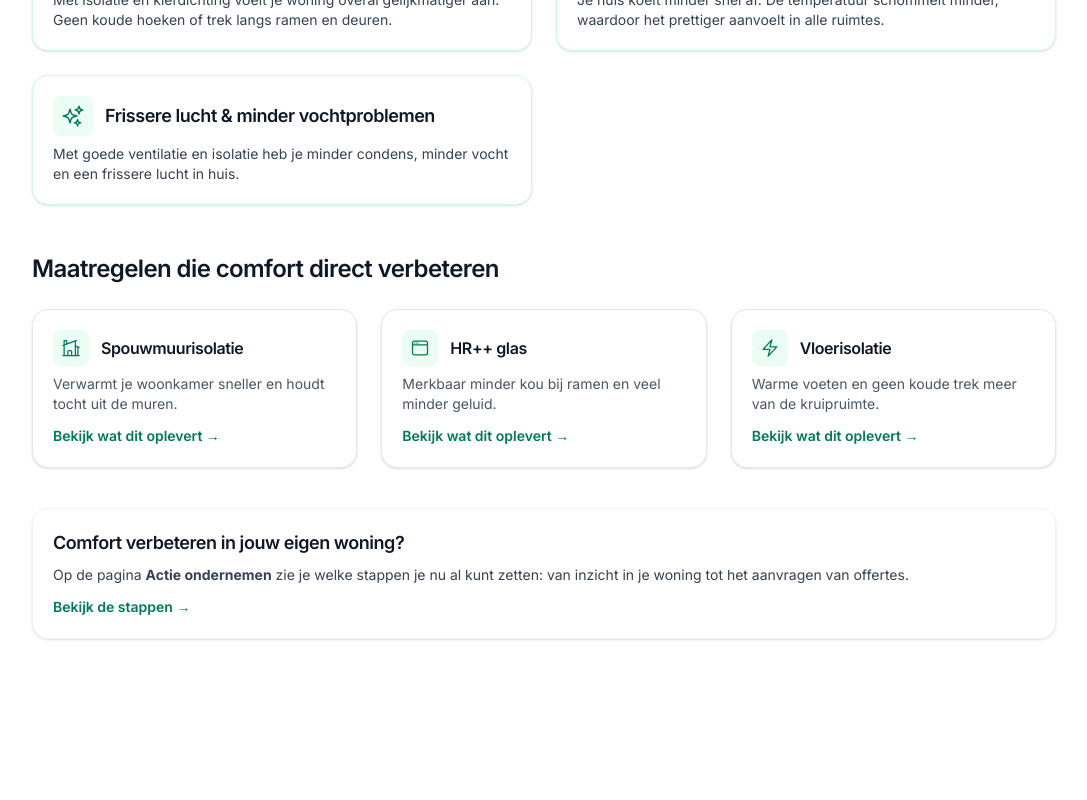
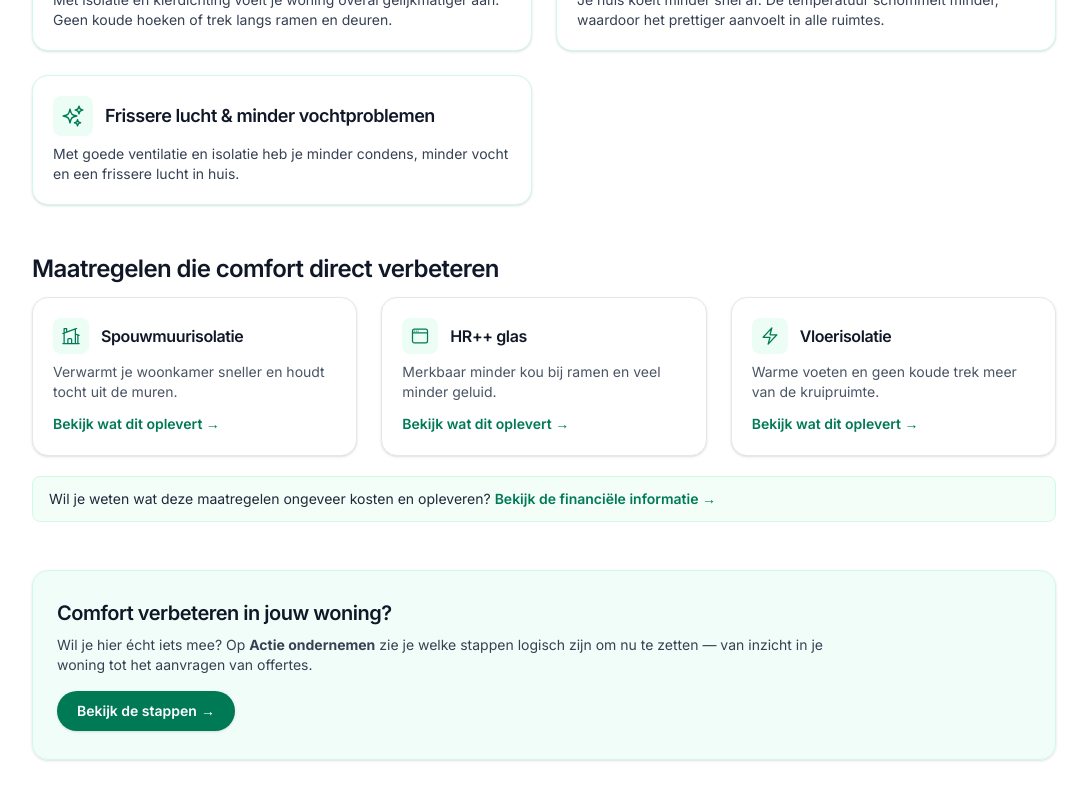
Before and after one commit to tjmichiels/renoveerjewoning, a Next.js app: page /wooncomfort in a window 1280 px wide. Shown: the part 402-1202 px from the top of the page, without its empty margins (96-1183 px from the left). Built offline with nearby package versions, Linux system fonts and the light colour scheme.

Commit message:
CTA verbeterd en secundaire CTA toegevoegd op wooncomfort-pagina

```diff
--- a/app/wooncomfort/page.tsx
+++ b/app/wooncomfort/page.tsx
@@ -105,7 +105,7 @@ export default function WooncomfortPage() {
                             Maatregelen die comfort direct verbeteren
                         </h2>
 
-                        <ul className="mt-6 grid gap-6 sm:grid-cols-3">
+                        <ul className="mt-3 grid gap-6 sm:grid-cols-3">
                             {measures.map(({icon: Icon, title, text, link}, i) => (
                                 <li
                                     key={i}
@@ -129,23 +129,47 @@ export default function WooncomfortPage() {
                         </ul>
                     </section>
 
-                    <section className="mx-auto mt-10 max-w-5xl pb-16">
-                        <div className="rounded-2xl border border-gray-100 bg-white px-5 py-5 shadow-sm">
-                            <h2 className="text-lg font-semibold text-gray-900">
-                                Comfort verbeteren in jouw eigen woning?
-                            </h2>
-                            <p className="mt-2 text-sm text-gray-700">
-                                Op de pagina <strong>Actie ondernemen</strong> zie je welke stappen je nu
-                                al kunt zetten: van inzicht in je woning tot het aanvragen van offertes.
+                    <section className="mt-5">
+                        <div
+                            className="rounded-lg border border-emerald-100 bg-emerald-50/60 px-4 py-3 text-sm text-gray-800">
+                            <p>
+                                Wil je weten wat deze maatregelen ongeveer kosten en opleveren?{" "}
+                                <Link
+                                    href="/financieel"
+                                    className="font-semibold text-emerald-700 hover:text-emerald-900"
+                                >
+                                    Bekijk de financiële informatie →
+                                </Link>
                             </p>
-                            <Link
-                                href="/actie-ondernemen"
-                                className="mt-3 inline-flex items-center text-sm font-semibold text-emerald-700 hover:text-emerald-900"
-                            >
-                                Bekijk de stappen →
-                            </Link>
                         </div>
                     </section>
+
+
+                    <section className="mx-auto mt-12 max-w-5xl pb-16">
+                        <div
+                            className="rounded-2xl border border-emerald-100 bg-emerald-50/70 px-6 py-6 sm:py-7 shadow-sm">
+                            <h2 className="text-xl font-semibold text-gray-900">
+                                Comfort verbeteren in jouw woning?
+                            </h2>
+                            <p className="mt-2 text-sm text-gray-700 max-w-3xl">
+                                Wil je hier écht iets mee? Op <strong>Actie ondernemen</strong> zie je welke stappen
+                                logisch zijn
+                                om nu te zetten — van inzicht in je woning tot het aanvragen van offertes.
+                            </p>
+
+                            <div className="mt-4 flex flex-wrap gap-3">
+                                <Link
+                                    href="/actie-ondernemen"
+                                    className="inline-flex items-center rounded-full bg-emerald-700 px-5 py-2.5
+                           text-sm font-semibold text-white shadow-sm hover:bg-emerald-800"
+                                >
+                                    Bekijk de stappen
+                                    <span className="ml-1" aria-hidden>→</span>
+                                </Link>
+                            </div>
+                        </div>
+                    </section>
+
 
                 </div>
             </main>
```
